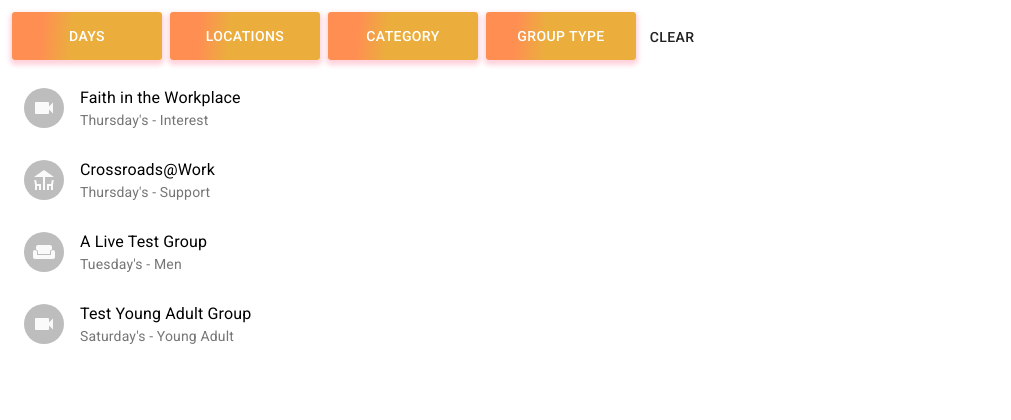
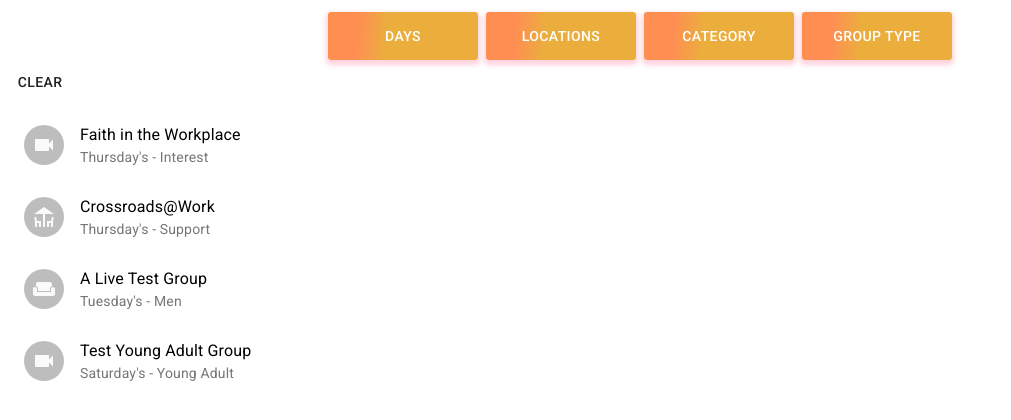
Before and after one commit to crossroads-mn/crgroups-react-client, a React app in the folder client/: page / in a window 1280 px wide. Shown: the top 420 px of the page, without its empty margins (0-1011 px from the left). Built offline with nearby package versions, Linux system fonts and the light colour scheme.

Commit message:
grid button layout

```diff
--- a/client/src/App.tsx
+++ b/client/src/App.tsx
@@ -1,6 +1,6 @@
 import * as React from 'react';
 import List from '@material-ui/core/List';
-import ButtonGroup from '@material-ui/core/ButtonGroup';
+import Grid from '@material-ui/core/Grid';
 import Button from '@material-ui/core/Button';
 import Dialog from '@material-ui/core/Dialog';
 import Toolbar from '@material-ui/core/Toolbar';
@@ -106,14 +106,12 @@
 
     return (
         <>
-            <ButtonGroup color="primary">
+            <Grid container direction="row" justify="center" alignItems="center">
                 <FilterButton title={'Days'} onClick={handleFilterClick} />
                 <FilterButton title={'Locations'} onClick={handleFilterClick} />
-            </ButtonGroup>
-            <ButtonGroup color="primary">
                 <FilterButton title={'Category'} onClick={handleFilterClick} />
                 <FilterButton title={'Group Type'} onClick={handleFilterClick} />
-            </ButtonGroup>
+            </Grid>
             <Button onClick={handleFilterClear}>Clear</Button>
             <List>
                 { listItems }
```
